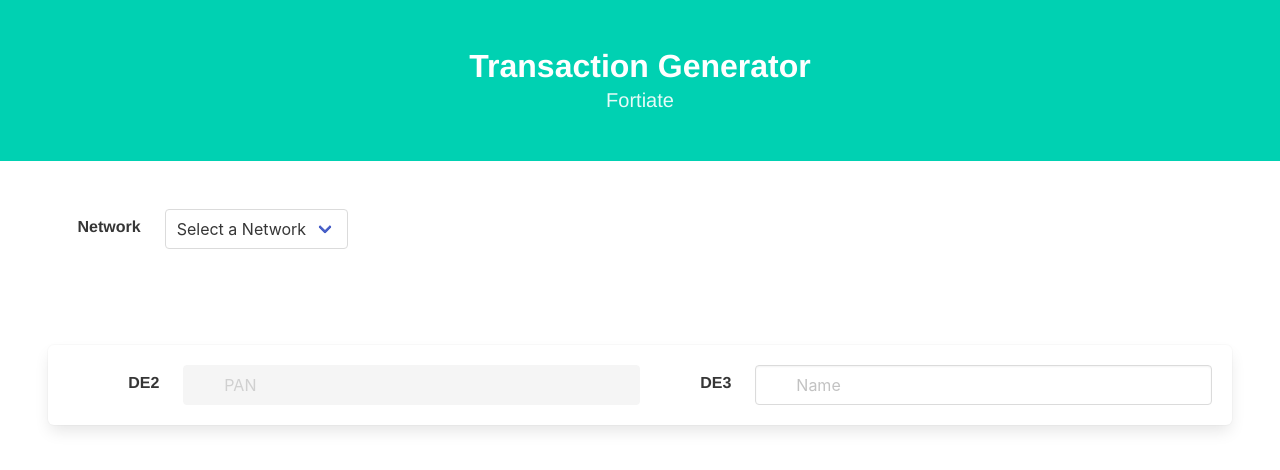
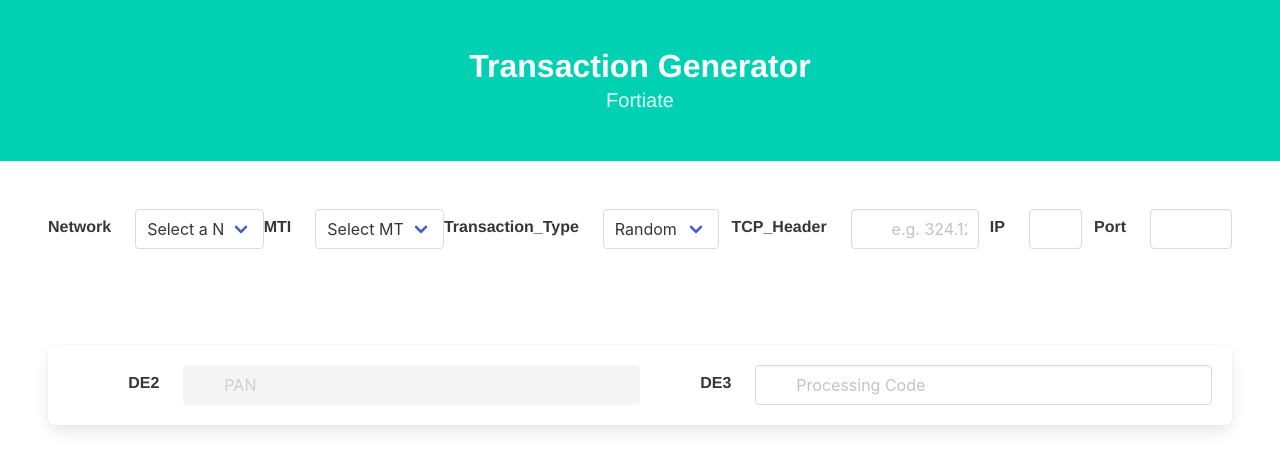
Before and after one commit to AmodD/simulator-ui, a Vue app: page / in a window 1280 px wide. Shown: the top 470 px of the page. Built offline with nearby package versions, Linux system fonts and the light colour scheme.

Commit message:
transaction type dropdown

```diff
--- a/src/views/Generator.vue
+++ b/src/views/Generator.vue
@@ -15,8 +15,6 @@
     </section>
 
     <div class="section">
-	 <div class="columns">
-		 <div class="column">
 			 <div class="field is-horizontal">
 			  <div class="field-label is-normal">
 			    <label class="label">Network</label>
@@ -42,11 +40,89 @@
 			      </div>
 			    </div>
 			  </div>
+
+			  <div class="field-label is-normal">
+			    <label class="label">MTI</label>
+			  </div>
+			  <div class="field-body">
+			    <div class="field is-narrow">
+			      <div class="control">
+			        <div class="select is-fullwidth">
+			          <select v-on:change="networkSet(network)" v-model="mti" required>
+			            <option value="" selected disabled>Select MTI</option>
+			            <option value="0100">0100</option>
+			            <option value="0110">0110</option>
+			            <option value="0120">0120</option>
+			            <option value="0121">0121</option>
+			          </select>
+			        </div>
+			      </div>
+			    </div>
+			  </div>
+
+
+			  <div class="field-label is-normal">
+			    <label class="label">Transaction_Type</label>
+			  </div>
+			  <div class="field-body">
+			    <div class="field is-narrow">
+			      <div class="control">
+			        <div class="select is-fullwidth">
+			          <select v-on:change="onSubmit(txntype)" v-model="txntype" required>
+			            <option value="" selected disabled>Random</option>
+			            <option value="purchase" v-if="network == 'rupay'">Purchase</option>
+			            <option value="balance_enquiry" v-if="network == 'rupay'">Balance Enquiry</option>
+			          </select>
+			        </div>
+			      </div>
+			    </div>
+			  </div>
+
+			  <div class="field-label is-normal">
+			    <label class="label">TCP_Header</label>
+			  </div>
+			  <div class="field-body">
+      <p class="control is-expanded has-icons-left">
+        <input class="input" type="text" placeholder="e.g. 324.121.34.85">
+        <span class="icon is-small is-left">
+          <i class="fas fa-user"></i>
+        </span>
+      </p>
+		</div>
+
+
+
+  <div class="field-label is-normal">
+    <label class="label">IP</label>
+  </div>
+  <div class="field-body">
+    <div class="field">
+      <p class="control is-expanded has-icons-left">
+        <input class="input" type="text" placeholder="e.g. 324.121.34.85">
+        <span class="icon is-small is-left">
+          <i class="fas fa-user"></i>
+        </span>
+      </p>
+    </div>
+  <div class="field-label is-normal">
+    <label class="label">Port</label>
+  </div>
+    <div class="field">
+      <p class="control is-expanded has-icons-left has-icons-right">
+        <input class="input" type="text" placeholder="e.g. 8080">
+        <span class="icon is-small is-left">
+          <i class="fas fa-envelope"></i>
+        </span>
+        <span class="icon is-small is-right">
+          <i class="fas fa-check"></i>
+        </span>
+      </p>
+    </div>
+  </div>
+
+
 			</div>
-		</div>
-		<div class="column">
-		</div>
-	</div>
+
     </div>
 
     <div class="section">
@@ -71,7 +147,7 @@
 		  <div class="field-body">
 		    <div class="field">
 		      <p class="control is-expanded has-icons-left">
-		        <input class="input" type="text" placeholder="Name">
+		        <input class="input" type="text" placeholder="Processing Code" v-model="de3">
 		        <span class="icon is-small is-left">
 		          <i class="fas fa-user"></i>
 		        </span>
@@ -94,26 +170,22 @@ export default {
   data(){
 	return {
 		"network" : "",
-		"de2" : ""
+		"mti" : "",
+		"txntype" : "",
+		"de2" : "",
+		"de3" : ""
 	}
   },
 methods : {
-	networkSet(network){
-		console.log("selected network - " + network);
-		console.log("data generator url - " + process.env.VUE_APP_DATA_GENERATOR_URL);
+	onSubmit(txntype){
 
 		const axios = require('axios');
-		// Make a request for a user with a given ID
-		axios.get(process.env.VUE_APP_DATA_GENERATOR_URL + '/de2', {
-			    params: {
-			      network: this.network
-			    }
-		    })
-		.then(response => this.de2 = response.data.value)
-//  .then(function (response) {
-// handle success
-//    console.log(response);
-//  })
+
+		axios.get(process.env.VUE_APP_DATA_GENERATOR_URL + '/' + this.network + '/' + txntype)
+		     .then(function (response) {
+			// handle success
+		      console.log(response);
+		  })
 		  .catch(function (error) {
 		    // handle error
 		    console.log(error);
@@ -121,6 +193,48 @@ methods : {
 		  .then(function () {
 		    // always executed
 		  });
+
+
+	},
+	networkSet(network){
+		//console.log("selected network - " + network);
+		//console.log("data generator url - " + process.env.VUE_APP_DATA_GENERATOR_URL);
+
+		let self = this ;
+
+		const axios = require('axios');
+
+		axios.all([
+			 axios.get(process.env.VUE_APP_DATA_GENERATOR_URL + '/de2?network=' + this.network),
+			 axios.get(process.env.VUE_APP_DATA_GENERATOR_URL + '/de3?network=' + this.network)
+			])
+		  .then(axios.spread(function (de2, de3) {
+		    // Both requests are now complete
+		    //console.log(de3.data.value);
+		    self.de2 = de2.data.value;
+		    self.de3 = de3.data.value;
+		  }));
+
+
+
+		// Make a request for a user with a given ID
+		//axios.get(process.env.VUE_APP_DATA_GENERATOR_URL + '/de2', {
+		//	    params: {
+		//	      network: this.network
+		//	    }
+		//    })
+		//.then(response => this.de2 = response.data.value)
+//  .then(function (response) {
+// handle success
+//    console.log(response);
+//  })
+		 // .catch(function (error) {
+		    // handle error
+		 //   console.log(error);
+		 // })
+		 // .then(function () {
+		    // always executed
+		 // });
 	}
   }
 }
```
Also changed, not shown: 1 other file (tests, documents, lock files or other folders).
